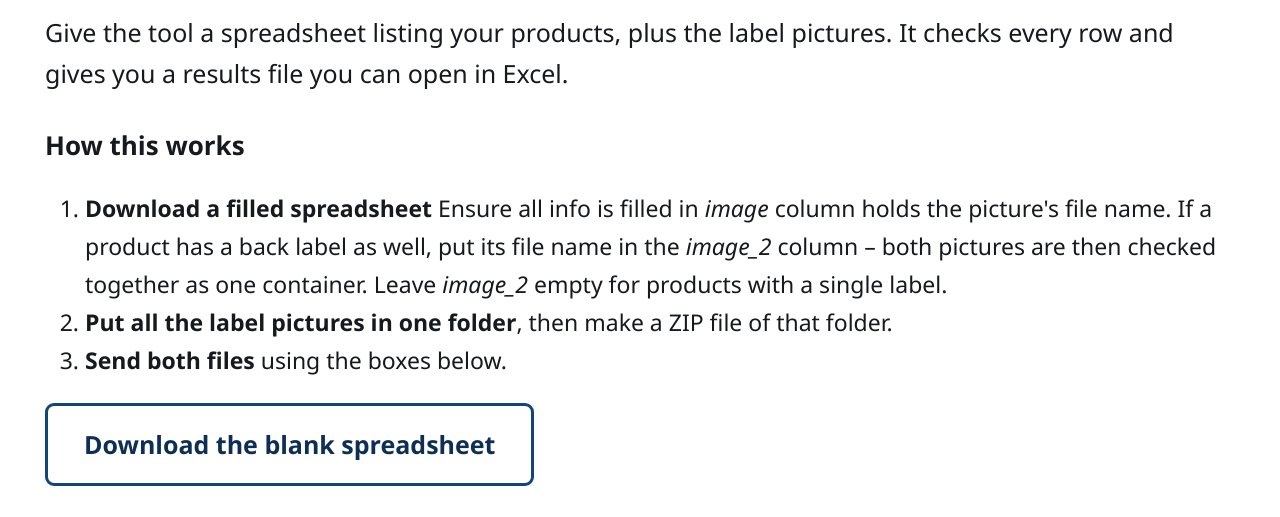
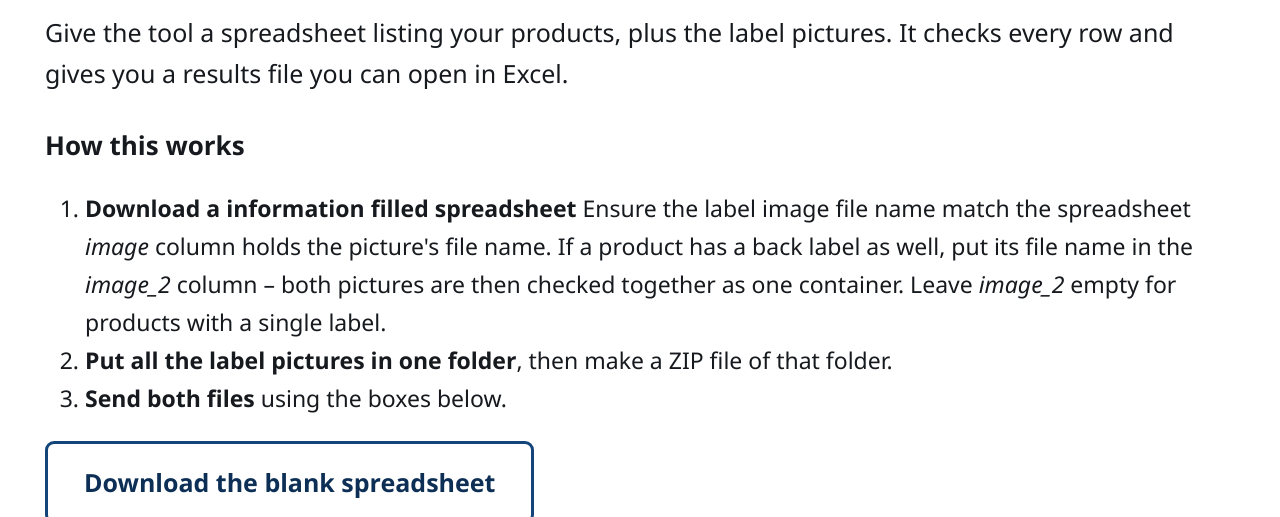
Before and after one commit to nachshon90/alcholprogramchecker, a Flask app: template templates/bulk.html in a window 1280 px wide. Shown: the part 338-855 px from the top of the page. Run offline with Flask 3, Linux system fonts and the light colour scheme; the template is opened without the code that fills it, so the values that code supplies are empty; some libraries are stand-ins or nearby versions.

Commit message:
Update bulk.html

```diff
--- a/templates/bulk.html
+++ b/templates/bulk.html
@@ -17,7 +17,7 @@ in Excel.</p>
 
 <h3>How this works</h3>
 <ol>
-  <li><strong>Download a filled spreadsheet</strong> Ensure all info is filled in <em>image</em> column holds the picture's file name. If a
+  <li><strong>Download a information filled spreadsheet</strong> Ensure the label image file name match the spreadsheet <em>image</em> column holds the picture's file name. If a
       product has a back label as well, put its file name in the
       <em>image_2</em> column &ndash; both pictures are then checked together
       as one container. Leave <em>image_2</em> empty for products with a
```
